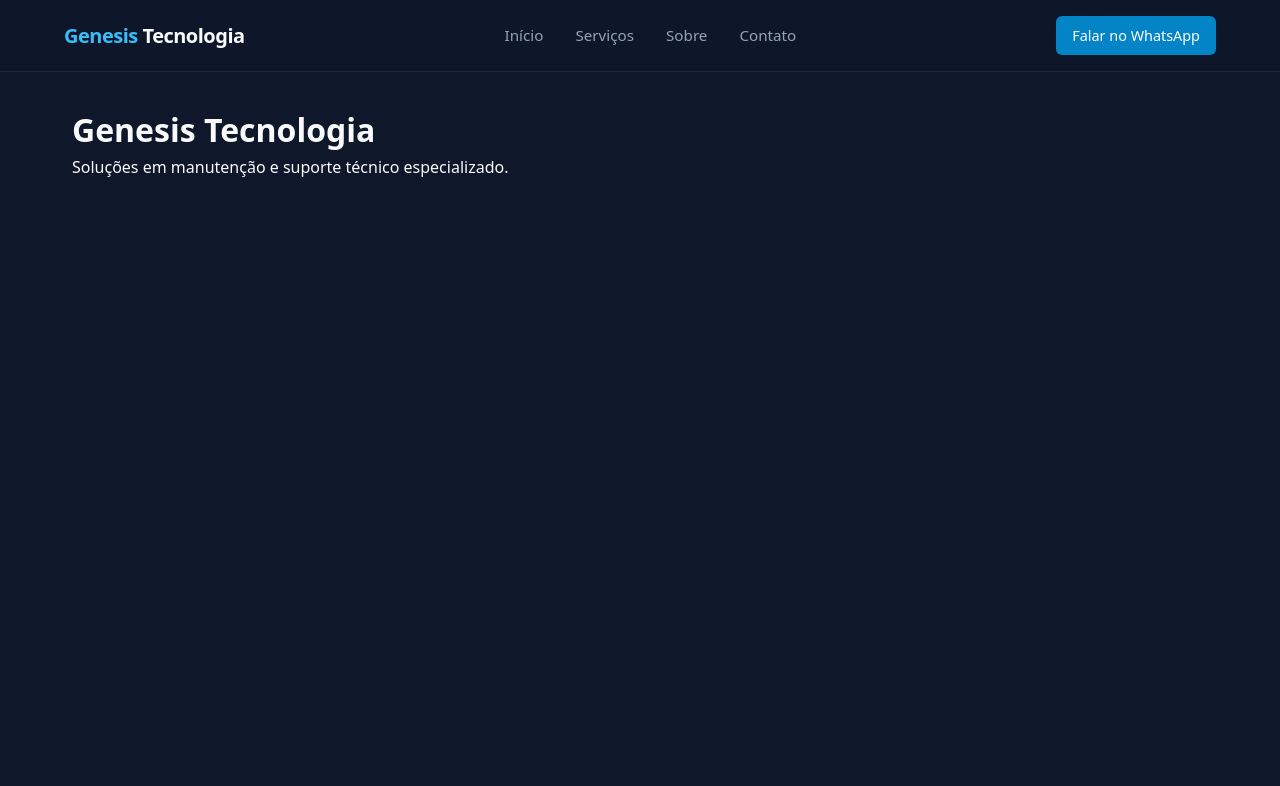
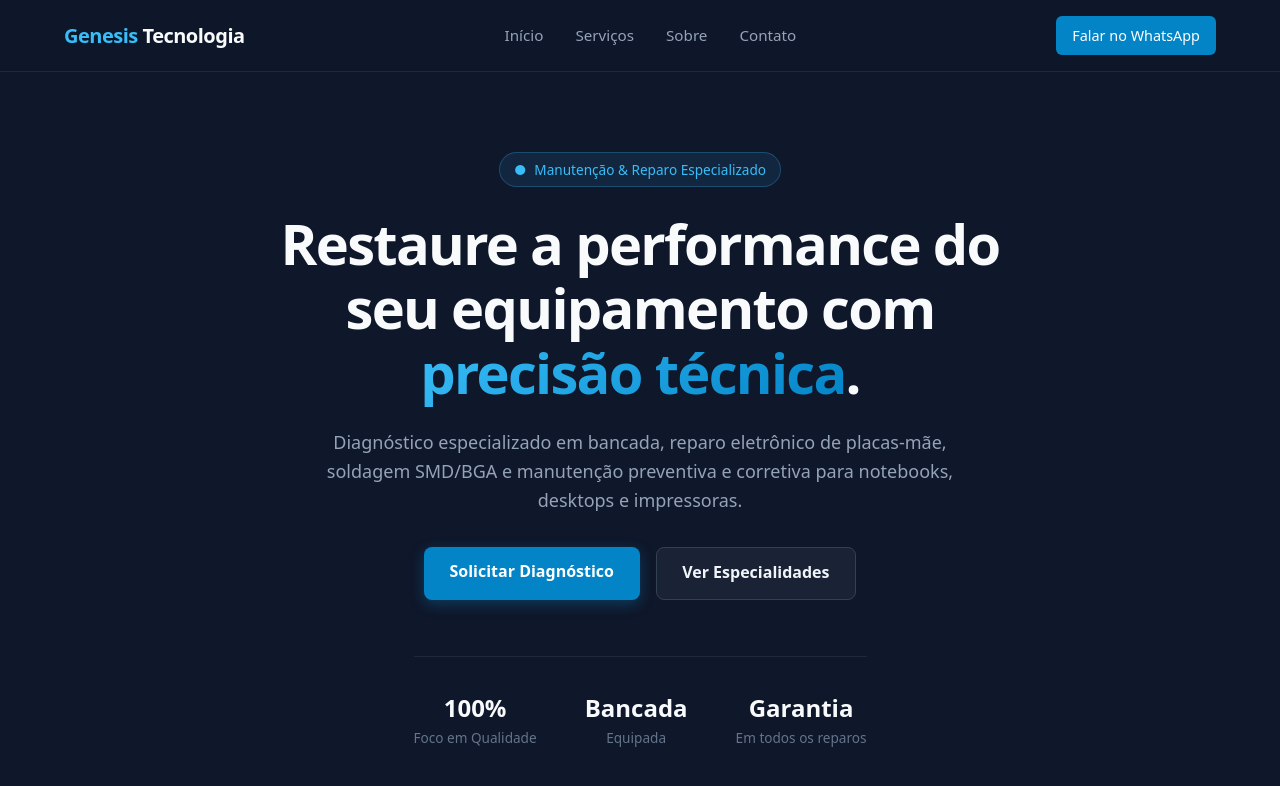
Before and after one commit to diegosrudi/Projeto-Genesis-Tecnologia, a React (Vite) app: page / in a window 1280 px wide. Shown: the top 786 px of the page. Built offline with nearby package versions, Linux system fonts and the light colour scheme.

Commit message:
feat: add hero section with badges, cta and metrics

```diff
--- a/src/App.jsx
+++ b/src/App.jsx
@@ -1,13 +1,13 @@
 import React from "react"
 import Navbar from "./components/Navbar/Navbar"
+import Hero from "./components/Hero/Hero"
 
 export default function App() {
   return (
     <div>
       <Navbar />
-    <main style={{ padding: "2rem", maxWidth: "1200px", margin : "0 auto" }}>
-      <h1>Genesis Tecnologia</h1>
-      <p>Soluções em manutenção e suporte técnico especializado.</p>
+    <main>
+      <Hero />
     </main>
     </div>
   )
--- /dev/null
+++ b/src/components/Hero/Hero.jsx
@@ -0,0 +1,51 @@
+import styles from "./Hero.module.css"
+
+export default function Hero() {
+  return (
+    <section id="inicio" className={styles.hero}>
+      <div className={styles.heroContent}>
+        <div className={styles.badge}>
+          <span>●</span> Manutenção & Reparo Especializado
+        </div>
+
+        <h1 className={styles.title}>
+          Restaure a performance do seu equipamento com <span className={styles.highlight}>precisão técnica</span>.
+        </h1>
+
+        <p className={styles.subtitle}>
+          Diagnóstico especializado em bancada, reparo eletrônico de placas-mãe,
+          soldagem SMD/BGA e manutenção preventiva e corretiva para notebooks, desktops e impressoras.
+        </p>
+
+        <div className={styles.actions}>
+          <a
+            href="https://wa.me/"
+            target="_blank"
+            rel="noopener noreferrer"
+            className={styles.primaryBtn}
+          >
+            Solicitar Diagnóstico
+          </a>
+          <a href="#servicos" className={styles.secondaryBtn}>
+            Ver Especialidades
+          </a>
+        </div>
+
+        <div className={styles.metrics}>
+          <div className={styles.metricItem}>
+            <span className={styles.metricValue}>100%</span>
+            <span className={styles.metricLabel}>Foco em Qualidade</span>
+          </div>
+          <div className={styles.metricItem}>
+            <span className={styles.metricValue}>Bancada</span>
+            <span className={styles.metricLabel}>Equipada</span>
+          </div>
+          <div className={styles.metricItem}>
+            <span className={styles.metricValue}>Garantia</span>
+            <span className={styles.metricLabel}>Em todos os reparos</span>
+          </div>
+        </div>
+      </div>
+    </section>
+  )
+}
--- /dev/null
+++ b/src/components/Hero/Hero.module.css
@@ -0,0 +1,132 @@
+.hero {
+  padding: 5rem 1.5rem 4rem;
+  display: flex;
+  justify-content: center;
+  align-items: center;
+  text-align: center;
+  position: relative;
+  overflow: hidden;
+}
+
+.heroContent {
+  max-width: 800px;
+  display: flex;
+  flex-direction: column;
+  align-items: center;
+  gap: 1.5rem;
+}
+
+.badge {
+  display: inline-flex;
+  align-items: center;
+  gap: 0.5rem;
+  padding: 0.35rem 0.85rem;
+  background-color: rgba(56, 189, 248, 0.1);
+  border: 1px solid rgba(56, 189, 248, 0.25);
+  border-radius: 9999px;
+  color: #38bdf8;
+  font-size: 0.85rem;
+  font-weight: 500;
+}
+
+.title {
+  font-size: clamp(2.2rem, 5vw, 3.5rem);
+  font-weight: 800;
+  line-height: 1.15;
+  letter-spacing: -0.03em;
+  color: #f8fafc;
+}
+
+.highlight {
+  background: linear-gradient(135deg, #38bdf8 0%, #0284c7 100%);
+  -webkit-background-clip: text;
+  -webkit-text-fill-color: transparent;
+}
+
+.subtitle {
+  font-size: 1.125rem;
+  color: #94a3b8;
+  max-width: 650px;
+  line-height: 1.6;
+}
+
+.actions {
+  display: flex;
+  gap: 1rem;
+  margin-top: 0.5rem;
+  flex-wrap: wrap;
+  justify-content: center;
+}
+
+.primaryBtn {
+  background-color: #0284c7;
+  color: #ffffff;
+  padding: 0.8rem 1.6rem;
+  border-radius: 8px;
+  font-weight: 600;
+  font-size: 1rem;
+  transition: all 0.2s ease;
+  box-shadow: 0 4px 14px rgba(2, 132, 199, 0.35);
+}
+
+.primaryBtn:hover {
+  background-color: #0369a1;
+  transform: translateY(-1px);
+}
+
+.secondaryBtn {
+  background-color: rgba(30, 41, 59, 0.7);
+  color: #f1f5f9;
+  border: 1px solid #334155;
+  padding: 0.8rem 1.6rem;
+  border-radius: 8px;
+  font-weight: 600;
+  font-size: 1rem;
+  transition: all 0.2s ease;
+}
+
+.secondaryBtn:hover {
+  background-color: #1e293b;
+  border-color: #475569;
+}
+
+.metrics {
+  display: flex;
+  gap: 3rem;
+  margin-top: 2rem;
+  padding-top: 2rem;
+  border-top: 1px solid #1e293b;
+}
+
+.metricItem {
+  display: flex;
+  flex-direction: column;
+}
+
+.metricValue {
+  font-size: 1.5rem;
+  font-weight: 700;
+  color: #f8fafc;
+}
+
+.metricLabel {
+  font-size: 0.85rem;
+  color: #64748b;
+}
+
+@media (max-width: 600px) {
+  .hero {
+    padding: 3.5rem 1rem 3rem;
+  }
+  .metrics {
+    gap: 1.5rem;
+  }
+  .actions {
+    flex-direction: column;
+    width: 100%;
+  }
+  .primaryBtn, .secondaryBtn {
+    width: 100%;
+    text-align: center;
+  }
+}
```
